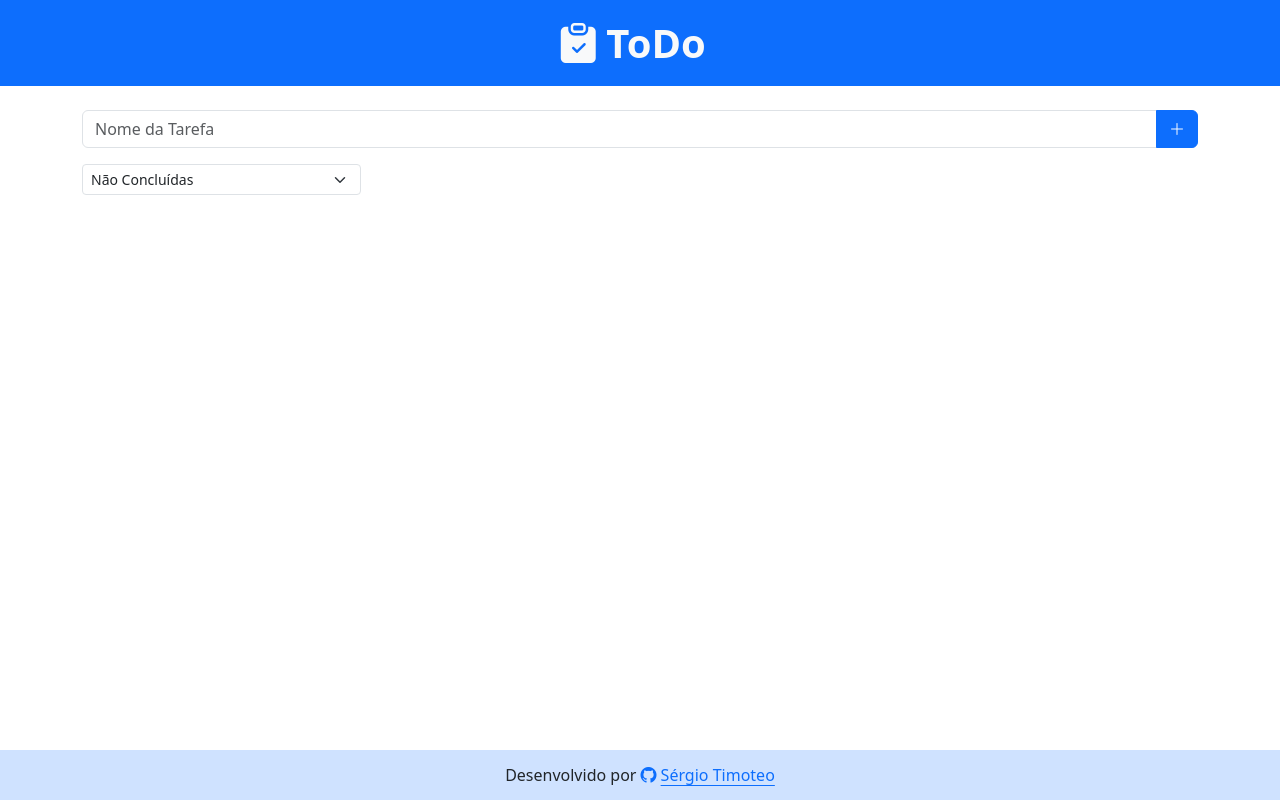
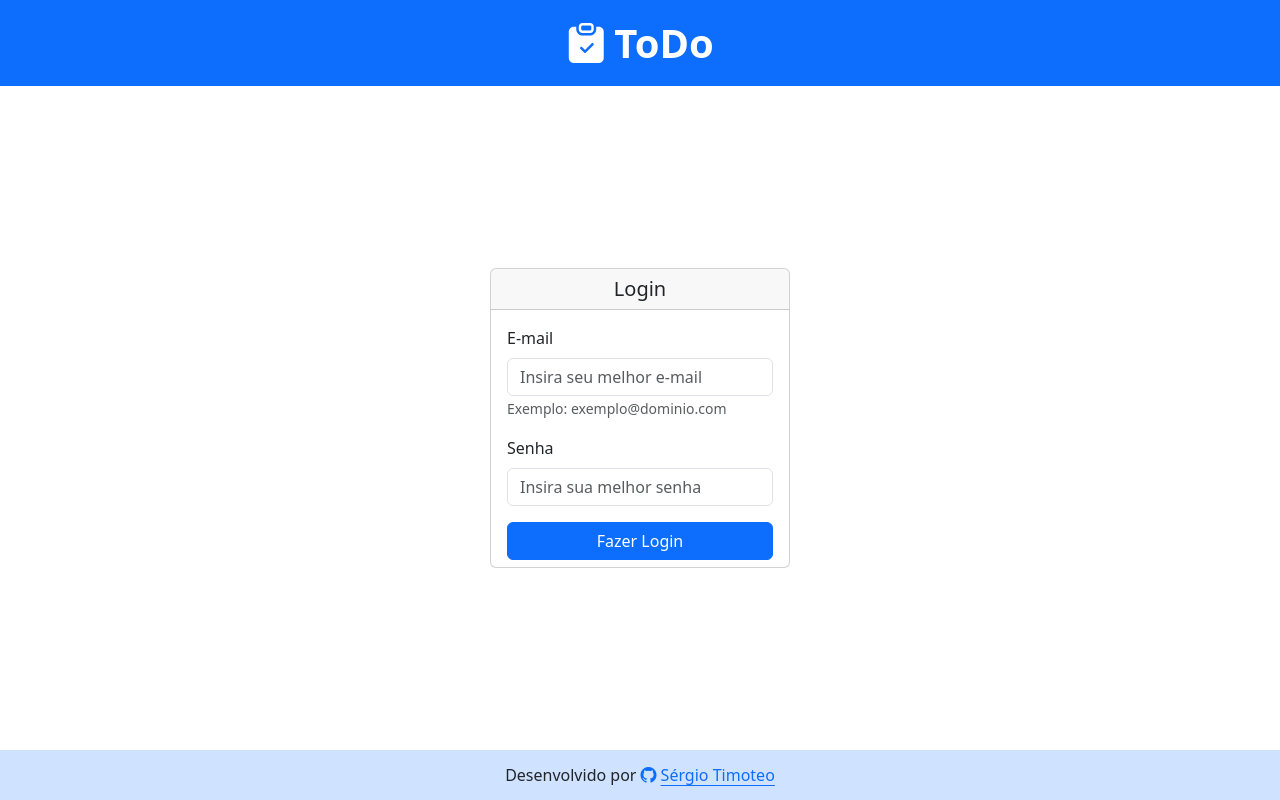
Before and after one commit to sergiotim/toDo, a React (Vite) app: page /login in a window 1280 px wide. Built offline with nearby package versions, Linux system fonts and the light colour scheme.

Commit message:
Criação da página de login e refatoração do código

```diff
--- a/package.json
+++ b/package.json
@@ -13,7 +13,8 @@
     "bootstrap": "^5.3.5",
     "react": "^19.0.0",
     "react-bootstrap": "^2.10.9",
-    "react-dom": "^19.0.0"
+    "react-dom": "^19.0.0",
+    "react-router-dom": "^7.5.0"
   },
   "devDependencies": {
     "@eslint/js": "^9.21.0",
--- a/src/App.css
+++ b/src/App.css
@@ -1,7 +1,5 @@
 .main-container{
     min-height: 100vh;
-    display: flex;
-    flex-direction: column;
 }
 
 .content{
--- a/src/App.tsx
+++ b/src/App.tsx
@@ -1,120 +1,25 @@
 import "./App.css";
-import { Container, Stack, Form, Button, InputGroup } from "react-bootstrap";
-import { Task } from "./components/tasks";
+import { Home } from "./pages/home";
 import { Header } from "./components/Header";
 import { Footer } from "./components/Footer";
-import { useEffect, useState } from "react";
-
-export interface ITask {
-  id: string;
-  nameTask: string;
-  isChecked: boolean;
-}
+import { BrowserRouter as Router, Routes, Route } from "react-router-dom";
+import { Login } from "./pages/login";
+import { Container } from "react-bootstrap";
 
 function App() {
-  const [tasks, setTasks] = useState<ITask[]>(() => {
-    const historyTasks = localStorage.getItem("tasks");
-    return historyTasks ? JSON.parse(historyTasks) : [];
-  });
-  const [nameNewTask, setNameNewTask] = useState<string>("");
-  const [filter, setFilter] = useState<string>("1");
+  return (
+    <Router>
+      <div className="main-container d-flex flex-column">
+        <Header></Header>
 
-  function addTask(nameNewTask: string) {
-    const newTask: ITask = {
-      id: crypto.randomUUID(),
-      nameTask: nameNewTask,
-      isChecked: false,
-    };
+        <Routes>
+          <Route path="/" element={<Home></Home>}></Route>
+          <Route path="/login" element={<Login></Login>}></Route>
+        </Routes>
 
-    setTasks([...tasks, newTask]);
-    console.log(tasks);
-    setNameNewTask("");
-  }
-
-  function deleteTask(id: string) {
-    setTasks((prev) => prev.filter((task) => task.id != id));
-  }
-
-  function changeTaskStatus(id: string) {
-    setTasks((prev) =>
-      prev.map((task) =>
-        task.id === id ? { ...task, isChecked: !task.isChecked } : task
-      )
-    );
-  }
-
-  useEffect(() => {
-    localStorage.setItem("tasks", JSON.stringify(tasks));
-  }, [tasks]);
-
-  return (
-    <div className="main-container">
-      <Header></Header>
-
-      <Container fluid="md" className="content">
-        <InputGroup className="mb-3">
-          <Form.Control
-            type="text"
-            placeholder="Nome da Tarefa"
-            onChange={(e) => setNameNewTask(e.target.value)}
-            onKeyDown={(e) => {
-              if (nameNewTask != "") {
-                if (e.key === "Enter") {
-                  addTask(nameNewTask);
-                }
-              }
-            }}
-            value={nameNewTask}
-          ></Form.Control>
-          <Button
-            onClick={() => {
-              if (nameNewTask != "") {
-                addTask(nameNewTask);
-              }
-            }}
-          >
-            <i className="bi bi-plus-lg"></i>
-          </Button>
-        </InputGroup>
-
-        <Form.Select
-          aria-label="Filtrar tarefas"
-          className="mb-2 w-25"
-          value={filter}
-          onChange={(e) => setFilter(e.target.value)}
-          size="sm"
-        >
-          <option value="1">Não Concluídas</option>
-          <option value="2">Concluídas</option>
-          <option value="3">Todas</option>
-        </Form.Select>
-
-        <Stack gap={2}>
-          {tasks
-            .filter((task) => {
-              if (filter === "1") {
-                return !task.isChecked;
-              }
-              if (filter === "2") {
-                return task.isChecked;
-              }
-              return true;
-            })
-            .map((task) => (
-              <Task
-                key={task.id}
-                id={task.id}
-                nameTask={task.nameTask}
-                isChecked={task.isChecked}
-                deleteTask={deleteTask}
-                statusTask={changeTaskStatus}
-              ></Task>
-            ))}
-        </Stack>
-      </Container>
-
-      <Footer></Footer>
-    </div>
+        <Footer></Footer>
+      </div>
+    </Router>
   );
 }
 
--- /dev/null
+++ b/src/components/Header/index.css
@@ -0,0 +1,3 @@
+a:hover{
+    text-decoration: none;
+}
--- a/src/components/Header/index.tsx
+++ b/src/components/Header/index.tsx
@@ -1,18 +1,18 @@
-import { Navbar,Container } from "react-bootstrap"
+import "./index.css"
+import { Navbar, Container } from "react-bootstrap";
+import { Link } from "react-router-dom";
 
-
-export function Header(){
-
-
-    return(
-        <Navbar className="bg-primary mb-4 fw-bold">
+export function Header() {
+  return (
+    <Link to={"/"}>
+      <Navbar bg="primary" data-bs-theme="dark" className="fw-bold mb-4">
         <Container fluid="md justify-content-center">
-          <Navbar.Brand className="text-light fs-1" href="#">
+          <Navbar.Brand className="fs-1 m-0" href="/">
             <i className="bi bi-clipboard-check-fill me-2"></i>
             ToDo
           </Navbar.Brand>
         </Container>
       </Navbar>
-    )
-
+    </Link>
+  );
 }
--- a/src/components/tasks/index.tsx
+++ b/src/components/tasks/index.tsx
@@ -1,5 +1,5 @@
 import { Card, Form, Button } from "react-bootstrap";
-import { ITask } from "../../App";
+import { ITask } from "../../pages/home";
 
 interface TaskProps extends ITask {
   deleteTask: (id: string) => void;
--- /dev/null
+++ b/src/pages/home/index.tsx
@@ -0,0 +1,116 @@
+import { Stack, Form, Button, InputGroup } from "react-bootstrap";
+import { Task } from "../../components/tasks";
+import {Container} from "react-bootstrap";
+
+import { useEffect, useState } from "react";
+import { Link } from "react-router-dom";
+
+export interface ITask {
+  id: string;
+  nameTask: string;
+  isChecked: boolean;
+}
+
+export function Home() {
+  const [tasks, setTasks] = useState<ITask[]>(() => {
+    const historyTasks = localStorage.getItem("tasks");
+    return historyTasks ? JSON.parse(historyTasks) : [];
+  });
+  const [nameNewTask, setNameNewTask] = useState<string>("");
+  const [filter, setFilter] = useState<string>("1");
+
+  function addTask(nameNewTask: string) {
+    const newTask: ITask = {
+      id: crypto.randomUUID(),
+      nameTask: nameNewTask,
+      isChecked: false,
+    };
+
+    setTasks([...tasks, newTask]);
+    console.log(tasks);
+    setNameNewTask("");
+  }
+
+  function deleteTask(id: string) {
+    setTasks((prev) => prev.filter((task) => task.id != id));
+  }
+
+  function changeTaskStatus(id: string) {
+    setTasks((prev) =>
+      prev.map((task) =>
+        task.id === id ? { ...task, isChecked: !task.isChecked } : task
+      )
+    );
+  }
+
+  useEffect(() => {
+    localStorage.setItem("tasks", JSON.stringify(tasks));
+  }, [tasks]);
+
+  return (
+    <>
+      <Container fluid="md" className="content ">
+        <InputGroup className="mb-3">
+          <Form.Control
+            type="text"
+            placeholder="Nome da Tarefa"
+            onChange={(e) => setNameNewTask(e.target.value)}
+            onKeyDown={(e) => {
+              if (nameNewTask != "") {
+                if (e.key === "Enter") {
+                  addTask(nameNewTask);
+                }
+              }
+            }}
+            value={nameNewTask}
+          ></Form.Control>
+          <Button
+            onClick={() => {
+              if (nameNewTask != "") {
+                addTask(nameNewTask);
+              }
+            }}
+          >
+            <i className="bi bi-plus-lg"></i>
+          </Button>
+        </InputGroup>
+
+        <Form.Select
+          aria-label="Filtrar tarefas"
+          className="mb-2 w-25"
+          value={filter}
+          onChange={(e) => setFilter(e.target.value)}
+          size="sm"
+        >
+          <option value="1">Não Concluídas</option>
+          <option value="2">Concluídas</option>
+          <option value="3">Todas</option>
+        </Form.Select>
+
+        <Stack gap={2}>
+          {tasks
+            .filter((task) => {
+              if (filter === "1") {
+                return !task.isChecked;
+              }
+              if (filter === "2") {
+                return task.isChecked;
+              }
+              return true;
+            })
+            .map((task) => (
+              <Task
+                key={task.id}
+                id={task.id}
+                nameTask={task.nameTask}
+                isChecked={task.isChecked}
+                deleteTask={deleteTask}
+                statusTask={changeTaskStatus}
+              ></Task>
+            ))}
+        </Stack>
+        <Link to={"/login"}>login</Link>
+      </Container>
+    </>
+  );
+}
--- /dev/null
+++ b/src/pages/login/index.css
@@ -0,0 +1,4 @@
+#card-login{
+    min-width: 300px;
+    height: 300px;
+}
--- /dev/null
+++ b/src/pages/login/index.tsx
@@ -0,0 +1,39 @@
+import "./index.css";
+import { Card, Container, Form, Button } from "react-bootstrap";
+
+export function Login() {
+  return (
+    <>
+      <Container
+        fluid="md"
+        className="content d-flex align-items-center justify-content-center"
+      >
+        <Card id="card-login">
+          <Card.Header className="text-center h5">Login</Card.Header>
+          <Card.Body>
+            <Form>
+              <Form.Group className="mb-3">
+                <Form.Label>E-mail</Form.Label>
+                <Form.Control
+                  type="email"
+                  placeholder="Insira seu melhor e-mail"
+                ></Form.Control>
+                <Form.Text>Exemplo: exemplo@dominio.com</Form.Text>
+              </Form.Group>
+              <Form.Group className="mb-3">
+                <Form.Label>Senha</Form.Label>
+                <Form.Control
+                  type="password"
+                  placeholder="Insira sua melhor senha"
+                ></Form.Control>
+              </Form.Group>
+              <Button className="w-100" variant="primary" type="submit">
+                Fazer Login
+              </Button>
+            </Form>
+          </Card.Body>
+        </Card>
+      </Container>
+    </>
+  );
+}
```
Also changed, not shown: 1 other file (tests, documents, lock files or other folders).
